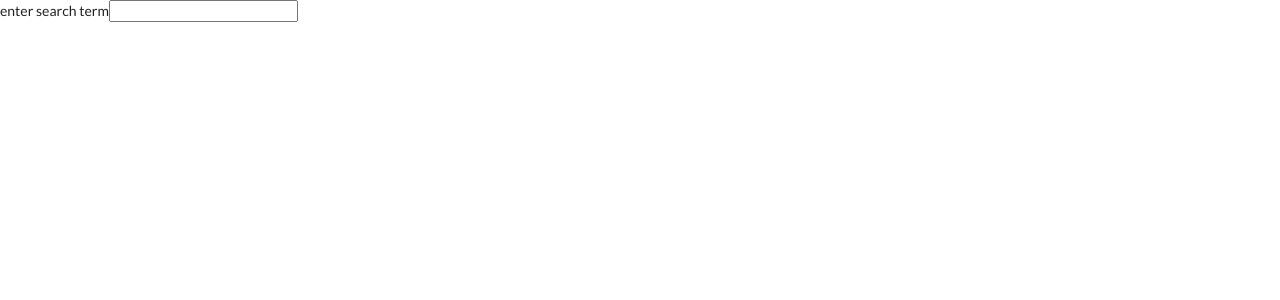
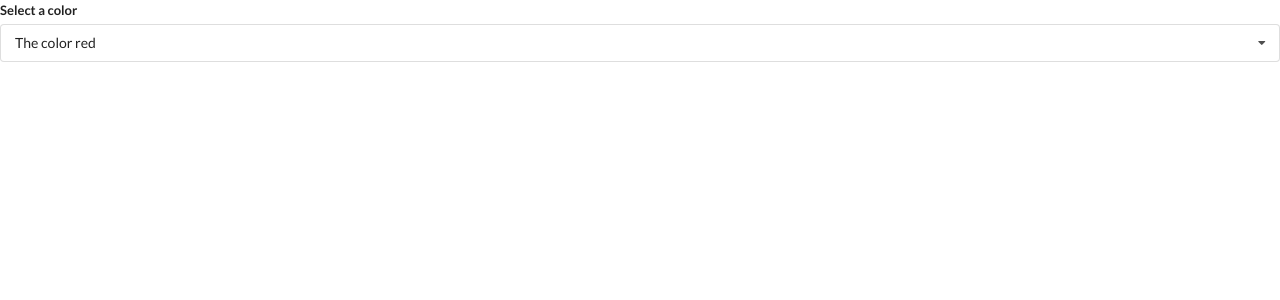
Before and after one commit to SZwerling/Widgets, a React (Create React App) app: page / in a window 1280 px wide. Shown: the top 300 px of the page. Built offline with nearby package versions, Linux system fonts and the light colour scheme.

Commit message:
starting dropdown

```diff
--- a/src/App.js
+++ b/src/App.js
@@ -1,4 +1,4 @@
-import React from 'react';
+import React, {useState} from 'react';
 import Search from './components/Search';
 import Accordion from './components/Accordion';
 import Dropdown from './components/dropdown';
@@ -35,9 +35,14 @@ const options = [
 
 
 const App = () => {
+    const [selected, setSelected] = useState(options[0]);
     return(
         <div className="container">
-            <Search />
+            <Dropdown
+            selected = {selected}
+            onSelectedChange = {setSelected}
+            options = {options}
+            />
         </div>
     )
 }
--- a/src/components/Search.js
+++ b/src/components/Search.js
@@ -20,15 +20,15 @@ const Search = () => {
       setResults(data.query.search);
     };
 
-    const timeoutId = setTimeout(() => {
+    const timeoutId = setTimeout(() => {   //what gets returned is the timeout identifier (a number)
       if (term) {
         search();
       }
     }, 500);
 
-    return () => {
-        clearTimeout(timeoutId);
-    };
+    return () => {  //only thing you can return from useEffect is a function
+        clearTimeout(timeoutId);   //the return runs the second time useEffect runs, basically when 'term' changes
+    };                            //and cancels the timer using timoute identifier
   }, [term]);
 
   const renderedResults = results.map((result) => {
--- a/src/components/dropdown.js
+++ b/src/components/dropdown.js
@@ -1,9 +1,17 @@
-import React from "react";
+import React, { useState } from "react";
 
-const Dropdown = ({ options }) => {
+const Dropdown = ({options, selected ,onSelectedChange}) => {
+  const [open, setOpen] = useState(false)
   const renderedOptions = options.map((option) => {
+    if (option.value === selected.value){
+      return null;
+    }
     return (
-      <div key={option.value} className="item">
+      <div
+      key={option.value}
+      className="item"
+      onClick={() => onSelectedChange(option)}
+      >
         {option.label}
       </div>
     );
@@ -12,10 +20,12 @@ const Dropdown = ({ options }) => {
     <div className="ui form">
       <div className="field">
         <label className="label">Select a color</label>
-        <div className="ui selection dropdown visible active">
+        <div
+        onClick = {() => setOpen(!open)}
+        className={`ui selection dropdown ${open ? 'visible active' : ''}`} >
           <i className="dropdown icon"></i>
-          <div className="text">Select Color</div>
-          <div className="menu visible transition">{renderedOptions}</div>
+          <div className="text">{selected.label}</div>
+          <div className={`menu ${open ? 'visible transition' : ''}`}>{renderedOptions}</div>
         </div>
       </div>
     </div>
```
Also changed, not shown: 1 other file (tests, documents, lock files or other folders).
